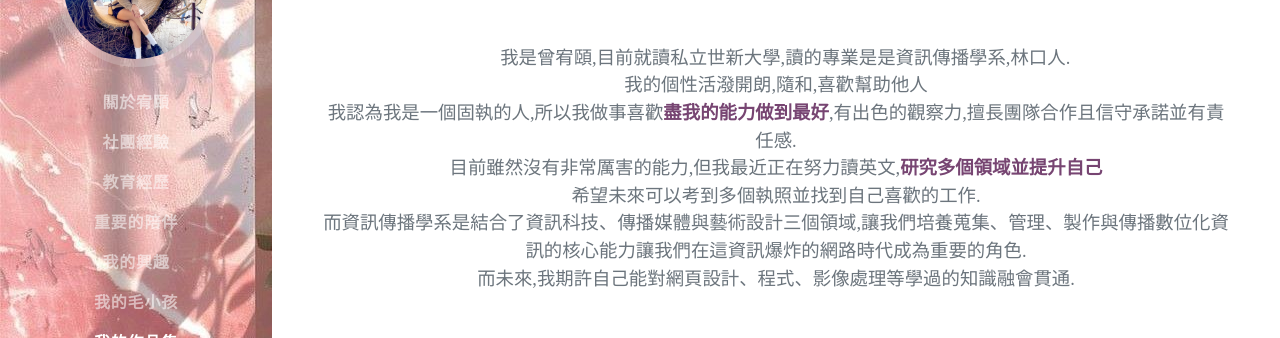
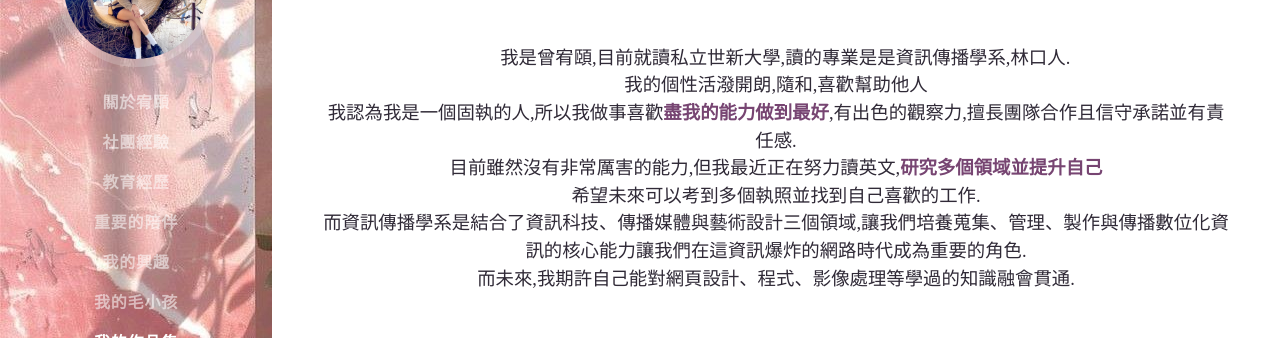
Before and after one commit to youyiceng/youyiceng.github.io, a plain HTML site: page index.html in a window 1280 px wide. Shown: the part 269-607 px from the top of the page. Drawn offline with nearby package versions, Linux system fonts and the light colour scheme; a web font is replaced by a local one.

Commit message:
Update mystyles.css

```diff
--- a/css/mystyles.css
+++ b/css/mystyles.css
@@ -37,3 +37,7 @@ h3{
 .pink{
     color: #774572;
 }
+
+p{
+    color: #302a37;
+}
```
